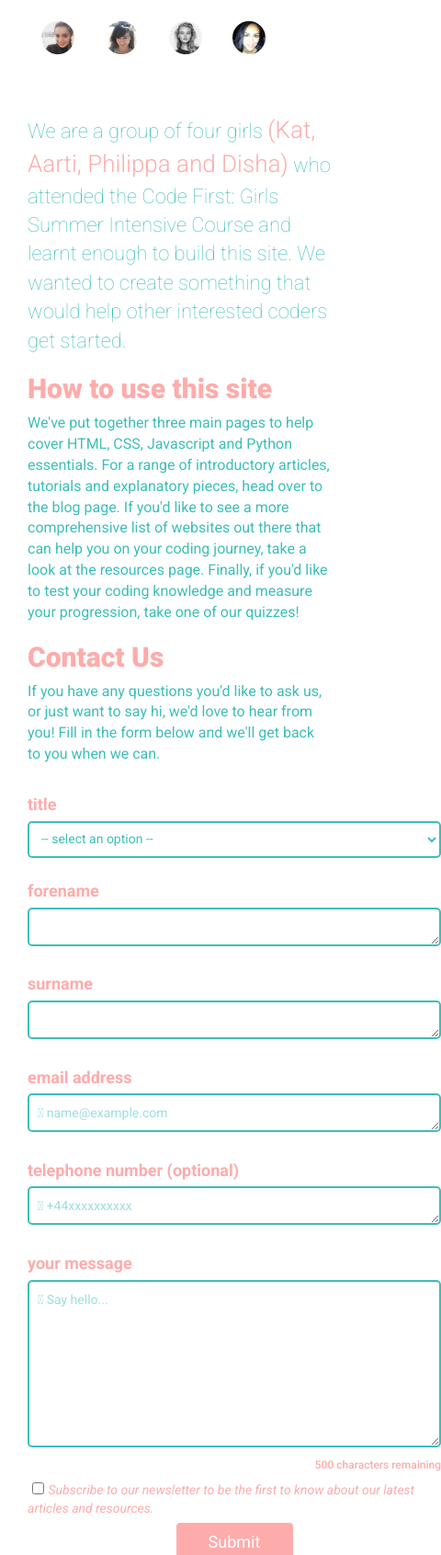
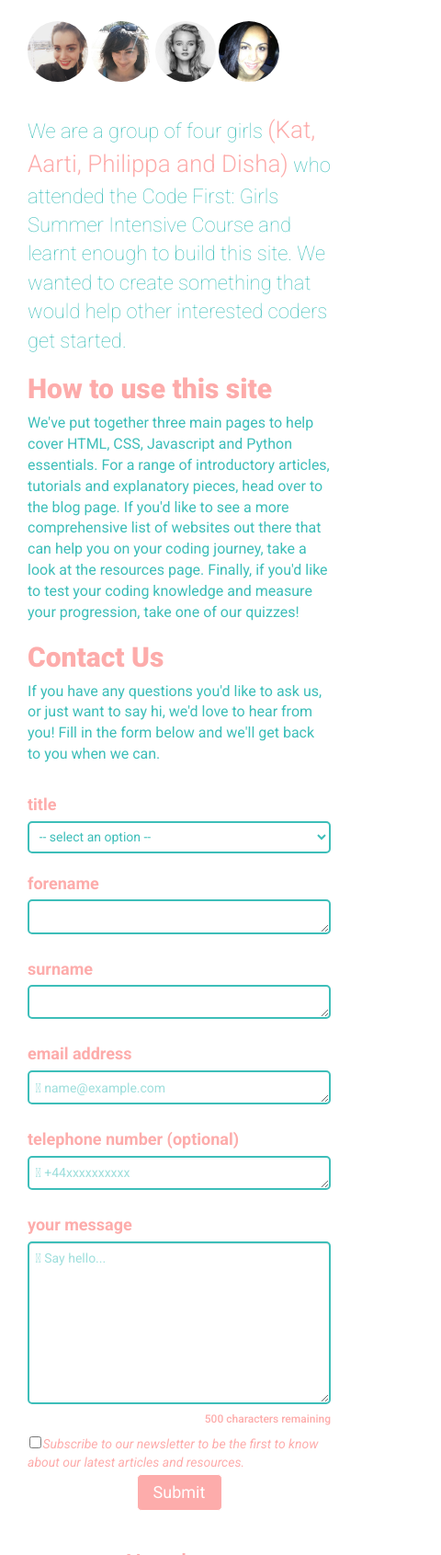
Before and after one commit to pbywater/MetaGroup, a plain HTML site: page about.html in a window 390 px wide. Shown: the part 309-2000 px from the top of the page at 92% size, 480 px wide, since content can reach past the window. Drawn offline with nearby package versions, Linux system fonts and the light colour scheme.

Commit message:
Contact form fix
plus more responsive image fixes

```diff
--- a/css/forms.css
+++ b/css/forms.css
@@ -7,7 +7,7 @@
 }
 #contact-form form {
   margin: 0 auto;
-  width: 450px;
+  width: 100%;
   font-family: 'roboto';
   color: #fdacab;
 }
--- a/css/main.css
+++ b/css/main.css
@@ -687,3 +687,10 @@ a:hover {
     height: 100px;
   }
 }
+
+@media only screen and (max-width: 650px) {
+  .abt-img {
+    padding: 0px;
+  }
+
+}
```
